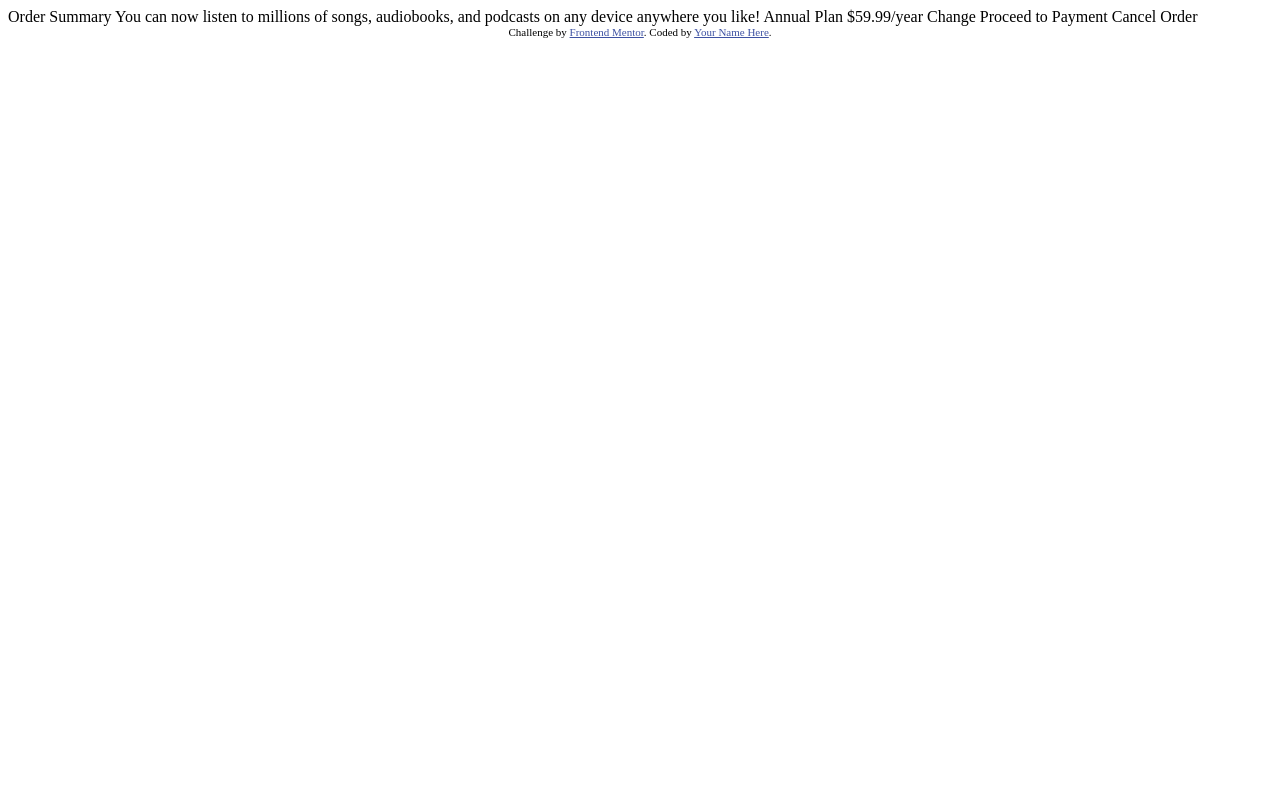
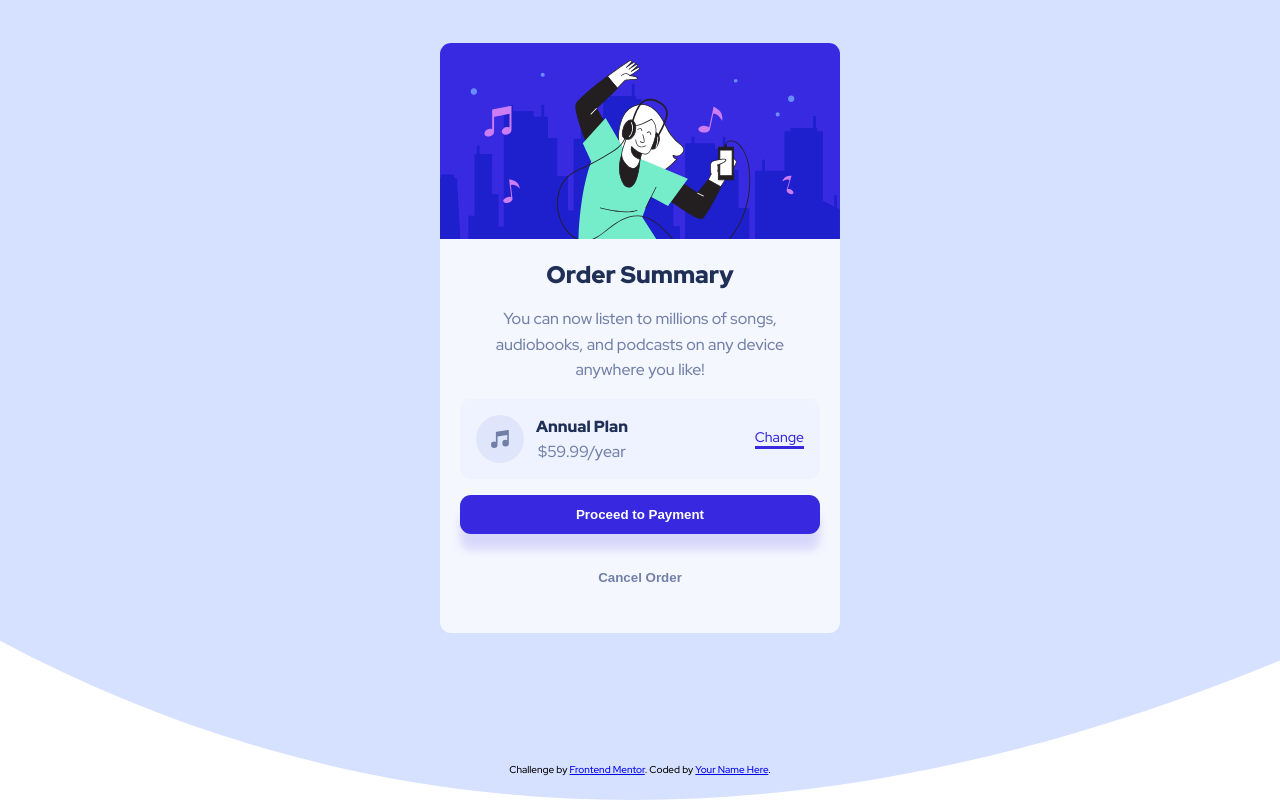
Before and after one commit to SIBChoi/card-component3, a plain HTML site: page Downloads/order-summary-component-main/index.html in a window 1280 px wide. Drawn offline with Linux system fonts and the light colour scheme.

Commit message:
layout Completed

```diff
--- a/Downloads/order-summary-component-main/index.html
+++ b/Downloads/order-summary-component-main/index.html
@@ -1,37 +1,64 @@
 <!DOCTYPE html>
 <html lang="en">
   <head>
-  <meta charset="UTF-8">
-  <meta name="viewport" content="width=device-width, initial-scale=1.0"> <!-- displays site properly based on user's device -->
+    <meta charset="UTF-8" />
+    <meta name="viewport" content="width=device-width, initial-scale=1.0" />
+    <!-- displays site properly based on user's device -->
 
-  <link rel="icon" type="image/png" sizes="32x32" href="./images/favicon-32x32.png">
+    <link
+      rel="icon"
+      type="image/png"
+      sizes="32x32"
+      href="./images/favicon-32x32.png"
+    />
+    <link rel="stylesheet" href="style.css" />
 
     <title>Frontend Mentor | Order summary card</title>
-
     <!-- Feel free to remove these styles or customise in your own stylesheet 👍 -->
-  <style>
-    .attribution { font-size: 11px; text-align: center; }
-    .attribution a { color: hsl(228, 45%, 44%); }
-  </style>
+    <!-- <style>
+      .attribution {
+        font-size: 11px;
+        text-align: center;
+      }
+      .attribution a {
+        color: hsl(228, 45%, 44%);
+      }
+    </style> -->
   </head>
   <body>
-
-  Order Summary
-
-  You can now listen to millions of songs, audiobooks, and podcasts on any
-  device anywhere you like!
-
-  Annual Plan
-  $59.99/year
-
-  Change
-
-  Proceed to Payment
-  Cancel Order
-
+    <div class="card">
+      <div class="card-header">
+        <img class="header-img" src="/images/illustration-hero.svg" alt="" />
+      </div>
+      <div class="card-content">
+        <h1 class="title">Order Summary</h1>
+        <p class="text">
+          You can now listen to millions of songs, audiobooks, and podcasts on
+          any device anywhere you like!
+        </p>
+        <div class="card-detail">
+          <img
+            class="music-icon"
+            src="/images/icon-music.svg"
+            alt="Icon of Music"
+          />
+          <div>
+            <p class="plan">Annual Plan</p>
+            <p class="price">$59.99/year</p>
+          </div>
+          <p>Change</p>
+        </div>
+        <div class="buttons">
+          <button class="cta cta--payment">Proceed to Payment</button>
+          <button class="cta cta--cancel">Cancel Order</button>
+        </div>
+      </div>
+    </div>
     <div class="attribution">
-    Challenge by <a href="https://www.frontendmentor.io?ref=challenge" target="_blank">Frontend Mentor</a>.
-    Coded by <a href="#">Your Name Here</a>.
+      Challenge by
+      <a href="https://www.frontendmentor.io?ref=challenge" target="_blank"
+        >Frontend Mentor</a
+      >. Coded by <a href="#">Your Name Here</a>.
     </div>
   </body>
 </html>
--- /dev/null
+++ b/Downloads/order-summary-component-main/style.css
@@ -0,0 +1,136 @@
+@import url("https://fonts.googleapis.com/css2?family=Red+Hat+Display:wght@500;700;900&display=swap");
+
+:root {
+  --primary-pale-blue: hsl(225, 100%, 94%);
+  --primary-bright-blue: #3829e0;
+  --neutral-very-pale-blue: hsl(225, 100%, 98%);
+  --neutral-desaturated-blue: hsl(224, 23%, 55%);
+  --neutral-dark-blue: hsl(223, 47%, 23%);
+}
+
+* {
+  margin: 0;
+  padding: 0;
+  box-sizing: border-box;
+}
+
+html {
+  font-size: 62.5%;
+  font-family: "Red Hat Display", sans-serif;
+}
+
+body {
+  width: 100vw;
+  height: 100vh;
+  display: grid;
+  grid-template-columns: 1fr;
+  justify-items: center;
+  background-image: url(/images/pattern-background-desktop.svg);
+  background-size: cover;
+}
+
+.card {
+  max-width: 40rem;
+  align-self: center;
+  background-color: var(--neutral-very-pale-blue);
+  border-radius: 11px;
+  overflow: hidden;
+}
+
+.header-img {
+  display: block;
+  width: 100%;
+}
+
+.card-content {
+  padding: 2rem;
+  text-align: center;
+}
+
+.title {
+  font-size: 2.4rem;
+  margin-bottom: 1.6rem;
+  color: var(--neutral-dark-blue);
+  font-weight: 900;
+}
+
+.text {
+  font-size: 1.6rem;
+  color: var(--neutral-desaturated-blue);
+  line-height: 1.6;
+  margin-bottom: 1.6rem;
+}
+
+.card-detail {
+  display: flex;
+  align-items: center;
+  background-color: hsl(225, 100%, 94%, 0.3);
+  padding: 1.6rem;
+  border-radius: 11px;
+  margin-bottom: 1.6rem;
+}
+
+.music-icon {
+  padding-right: 1.2rem;
+}
+
+.plan {
+  color: var(--neutral-dark-blue);
+  font-size: 1.6rem;
+  font-weight: 900;
+  padding-bottom: 0.4rem;
+}
+
+.price {
+  color: var(--neutral-desaturated-blue);
+  font-weight: 500;
+  font-size: 1.6rem;
+}
+
+.attribution {
+  align-self: end;
+  padding-bottom: 2.4rem;
+}
+
+.card-detail p:last-child:not(.price) {
+  margin-left: auto;
+  font-size: 1.4rem;
+  color: var(--primary-bright-blue);
+  border-bottom: 3px solid currentColor;
+}
+
+.buttons {
+  display: flex;
+  flex-direction: column;
+}
+
+.cta {
+  display: block;
+  padding: 1.2rem 0;
+  border-radius: 11px;
+  font-weight: 700;
+  border: none;
+}
+
+.cta--payment {
+  background-color: var(--primary-bright-blue);
+  color: #fff;
+  box-shadow: 0 1.6rem 1rem hsl(245, 75%, 52%, 0.15);
+  margin-bottom: 2.4rem;
+}
+
+.cta--payment:hover {
+  cursor: pointer;
+  background-color: #2d21b3;
+}
+
+.cta--cancel {
+  background-color: var(--neutral-very-pale-blue);
+  color: var(--neutral-desaturated-blue);
+  margin-bottom: 1.6rem;
+}
+
+.cta--cancel:hover {
+  box-shadow: inset 0 0 0 3px hsl(225, 100%, 94%);
+  cursor: pointer;
+}
```
Lines whose indentation alone changed are shown as unchanged.
